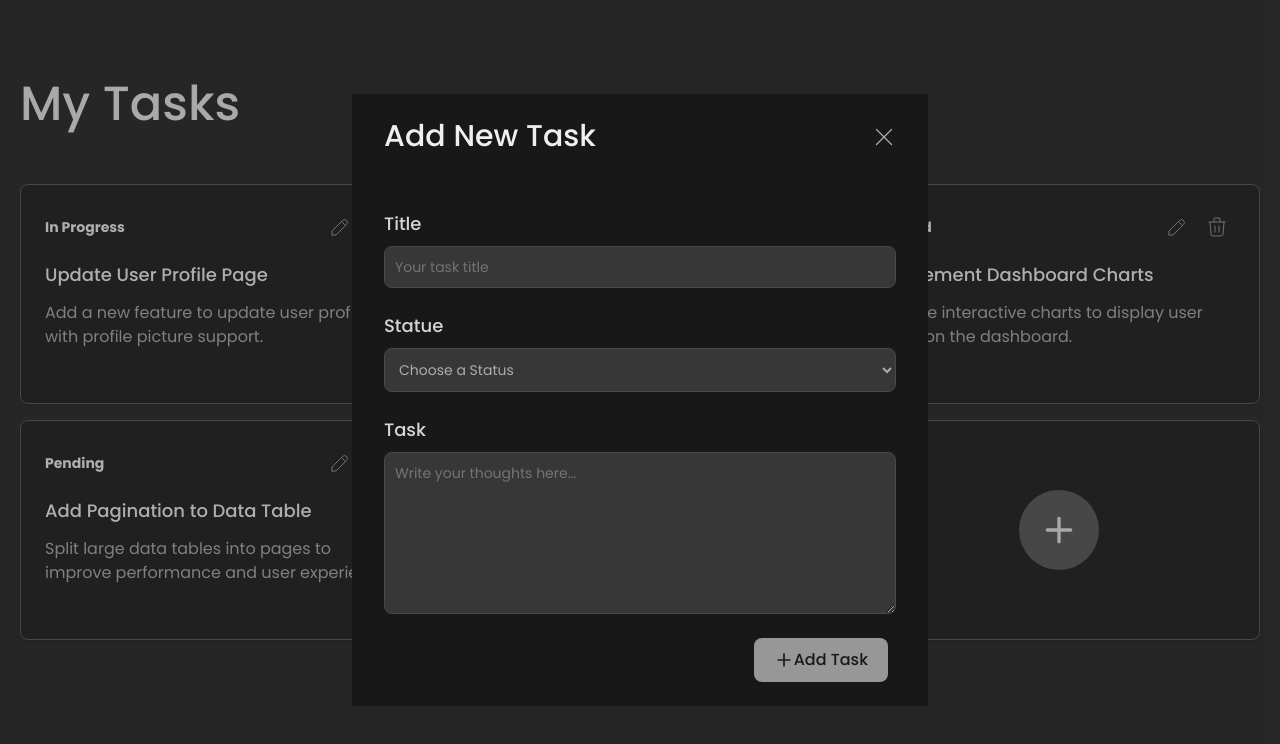
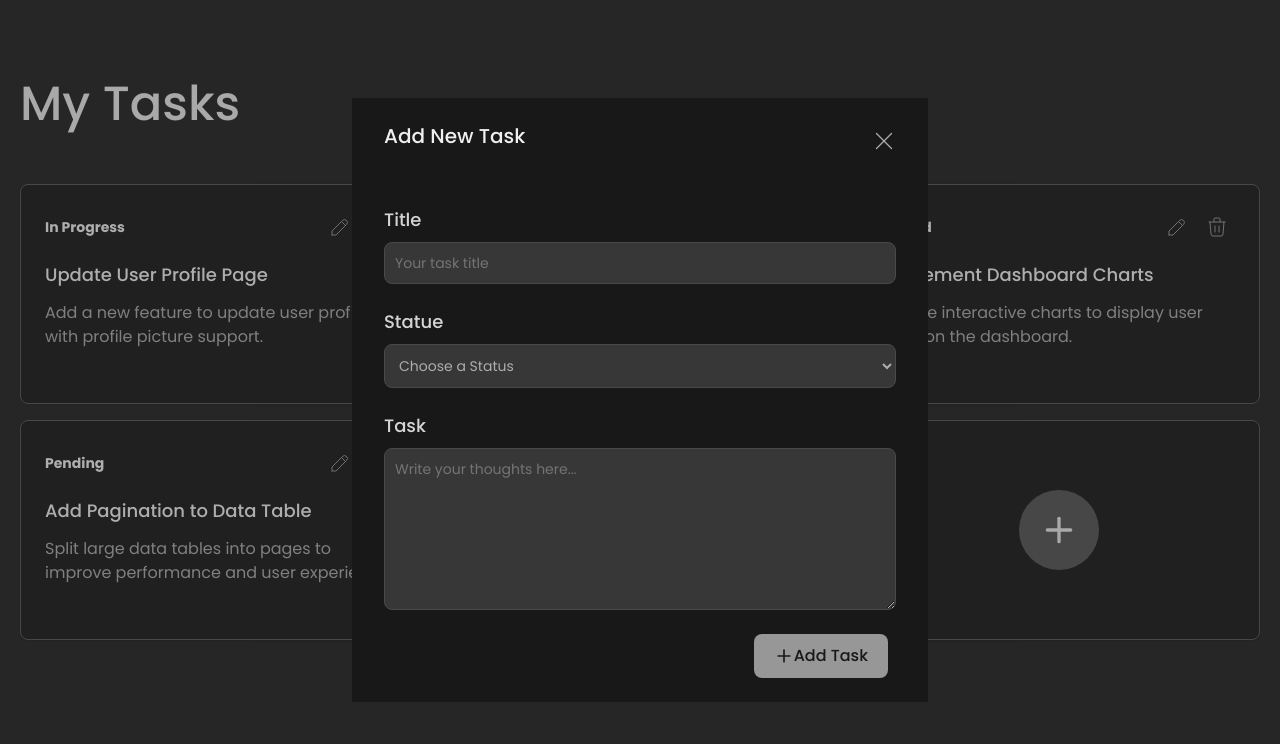
Before and after one commit to YerrouHamza/Taskify-Vue, a Vue app: page / in a window 1280 px wide. Both pictures are taken after a click on the link 1058 px from the left and 530 px from the top of the page. Shown: the top 744 px of the page. Built offline with nearby package versions, Linux system fonts and the light colour scheme.

Commit message:
small style fix for the modal edit and add

```diff
--- a/src/components/modals/AddModal.vue
+++ b/src/components/modals/AddModal.vue
@@ -1,7 +1,7 @@
 <template>
     <Teleport to="body">
         <Transition name="modal-outer">
-            <div v-show="modalOpen" class="absolute bg-gray-900 w-full bg-opacity-30 min-h-full top-0 left-0 flex justify-center items-center px-8 py-4">
+            <div v-show="modalOpen" class="fixed bg-gray-900 w-full bg-opacity-30 min-h-full top-0 left-0 flex justify-center items-center px-8 sm:px-4 py-4">
                 <Transition name="modal-inner">
                     <div v-if="modalOpen" class="relative w-full max-w-xl max-h-full bg-gray-900">
                         <!-- Modal content -->
@@ -13,7 +13,7 @@
                             </svg>
                         </button>
                         <div class="px-6 py-6 lg:px-8">
-                            <h3 class="mb-14 mr-10 text-3xl font-medium text-gray-50">Add New Task</h3>
+                            <h3 class="mb-14 mr-10 text-3xl sm:text-xl font-medium text-gray-50">Add New Task</h3>
                             <form class="space-y-6" @submit.prevent="addTask">
                                 <div>
                                     <label for="AddTaskTitle" class="block mb-2 text-lg font-medium text-gray-100">Title</label>
--- a/src/components/modals/EditModal.vue
+++ b/src/components/modals/EditModal.vue
@@ -1,7 +1,7 @@
 <template>
     <Teleport to="body">
         <Transition name="modal-outer">
-            <div v-show="modalOpen" class="absolute bg-gray-900 w-full bg-opacity-30 min-h-full top-0 left-0 flex justify-center items-center px-8 py-4">
+            <div v-show="modalOpen" class="fixed bg-gray-900 w-full bg-opacity-30 min-h-full top-0 left-0 flex justify-center items-center px-8 sm:px-4 py-4">
                 <Transition name="modal-inner">
                     <div v-if="modalOpen" class="relative w-full max-w-xl max-h-full bg-gray-900">
                         <!-- Modal content -->
@@ -13,7 +13,7 @@
                             </svg>
                         </button>
                         <div class="px-6 py-6 lg:px-8">
-                            <h3 class="mb-14 mr-10 text-3xl font-medium text-gray-50">Add New Task</h3>
+                            <h3 class="mb-14 mr-10 text-3xl sm:text-xl font-medium text-gray-50">Edit Task</h3>
                             <form class="space-y-6" @submit.prevent="addTask">
                                 <div>
                                     <label for="AddTaskTitle" class="block mb-2 text-lg font-medium text-gray-100">Title</label>
```
